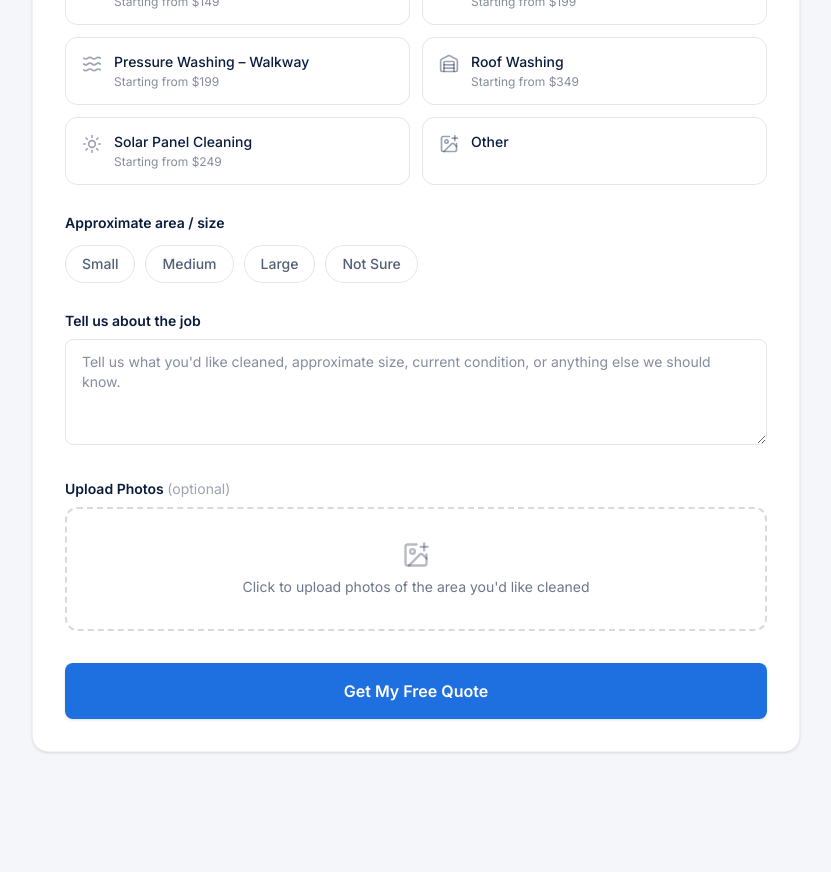
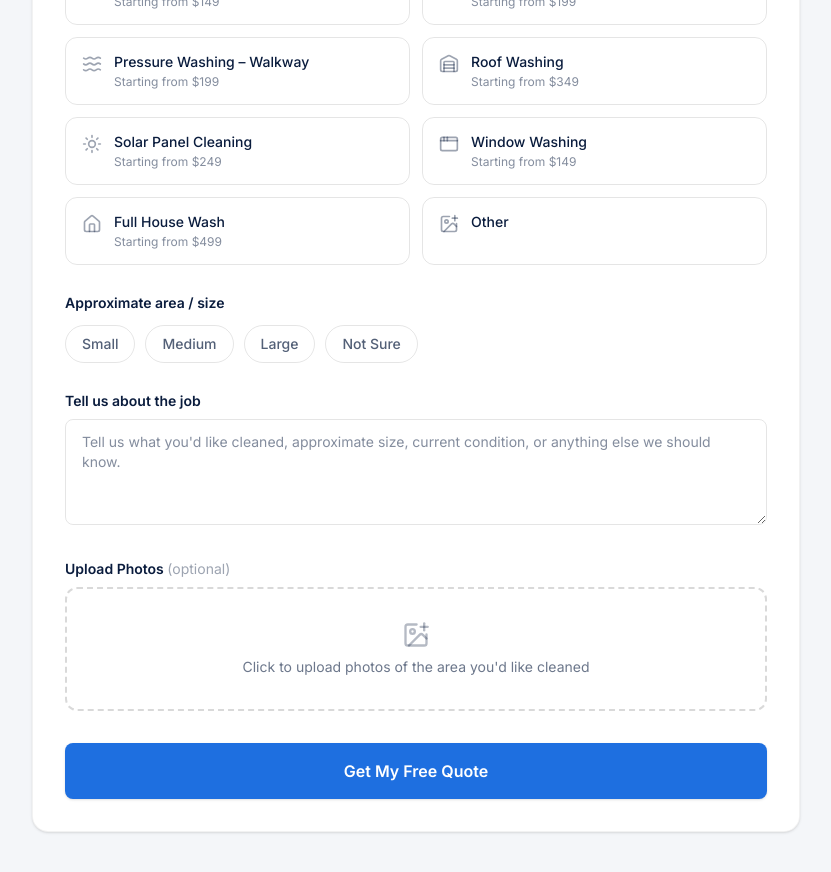
Before and after one commit to sebpetroch/Pressure-Cleaning, a Next.js app: page / in a window 1280 px wide. Shown: the part 2640-3512 px from the top of the page, without its empty margins (224-1055 px from the left). Built offline with nearby package versions, Linux system fonts and the light colour scheme.

Commit message:
Add Window Washing ($149) and Full House Wash ($499) to quote form services

```diff
--- a/src/components/QuoteForm.tsx
+++ b/src/components/QuoteForm.tsx
@@ -3,8 +3,10 @@
 import Image from "next/image";
 import { FormEvent, useRef, useState } from "react";
 import {
+  AppWindow,
   CheckCircle2,
   Droplets,
+  Home,
   ImagePlus,
   Loader2,
   Sun,
@@ -20,6 +22,8 @@ const serviceOptions = [
   { key: "walkway", label: "Pressure Washing – Walkway", icon: Waves, startingPrice: 199 },
   { key: "roof", label: "Roof Washing", icon: Warehouse, startingPrice: 349 },
   { key: "solar-panels", label: "Solar Panel Cleaning", icon: Sun, startingPrice: 249 },
+  { key: "window-washing", label: "Window Washing", icon: AppWindow, startingPrice: 149 },
+  { key: "full-house-wash", label: "Full House Wash", icon: Home, startingPrice: 499 },
   { key: "other", label: "Other", icon: ImagePlus, startingPrice: undefined },
 ] as const;
 
```
